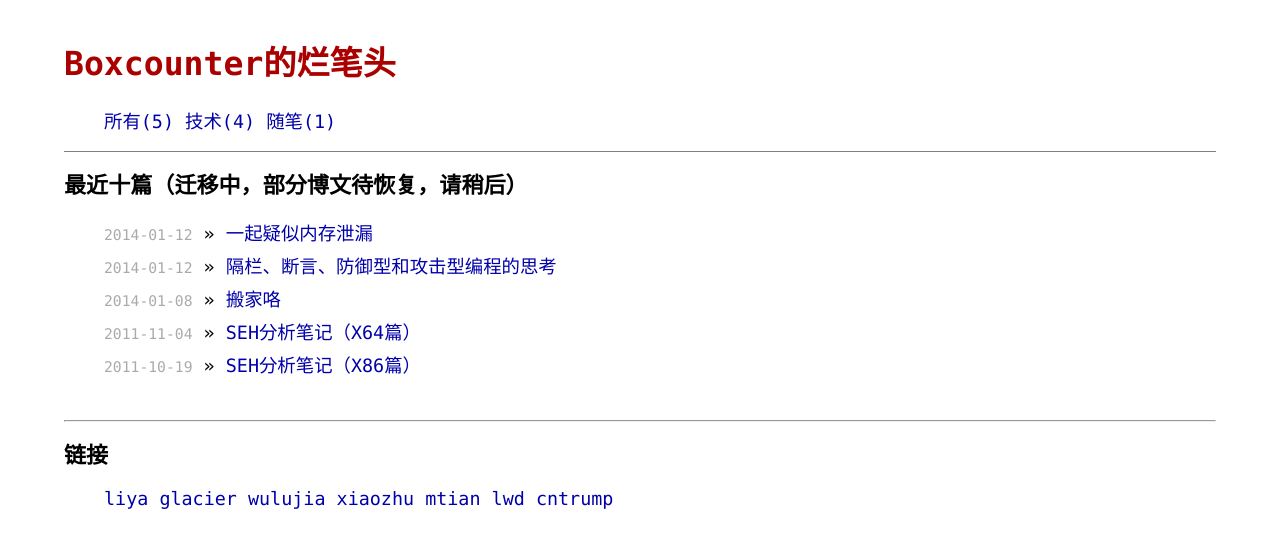
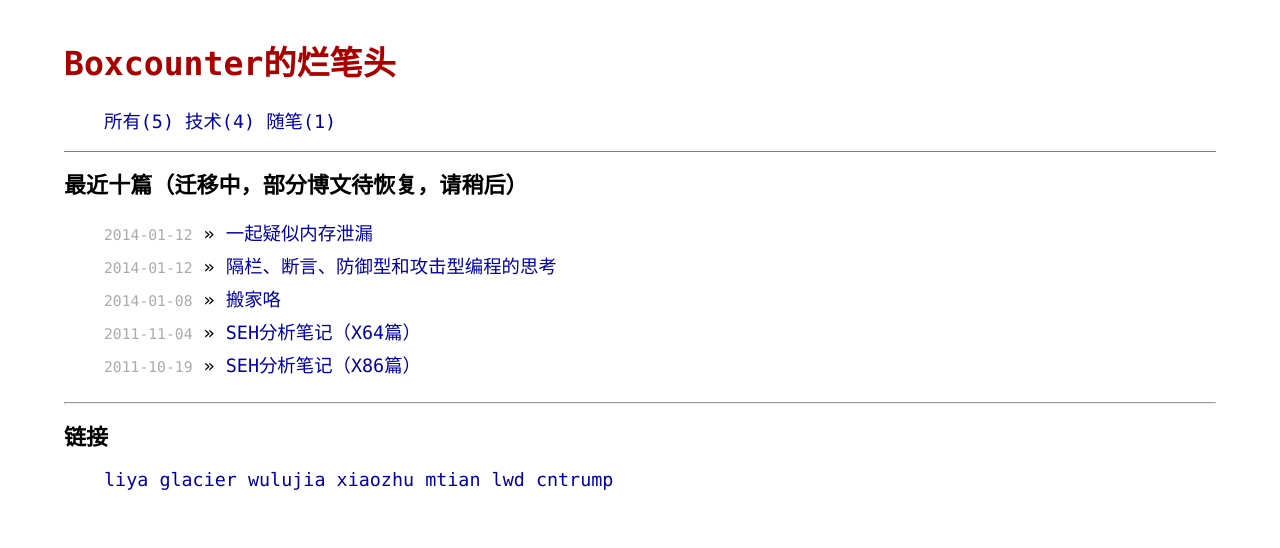
Before and after one commit to betacat/betacat.github.io, a Jekyll site: the page built from index.html, in a window 1280 px wide. Shown: the top 548 px of the page. Built offline with Jekyll 4.4.1, drawn with Linux system fonts in a browser that asks for light colours; nearby versions of some CDN libraries; Markdown is read by kramdown in place of the engine named in the settings.

Commit message:
first commit

```diff
--- a/css/main.css
+++ b/css/main.css
@@ -25,7 +25,8 @@ a:hover   { color: #F72105; text-decoration: underline; }
 /*****************************************************************************/
 .posts {
   list-style-type: none;
-  margin-bottom: 2em;
+
+
 }
 
 .posts li {
@@ -230,6 +231,7 @@ blockquote{
     list-style-type: none;
     margin-bottom: 2em;
     font-size: 0.8em;
+    padding-left: 0px;
   }
 
   .posts li {
```
